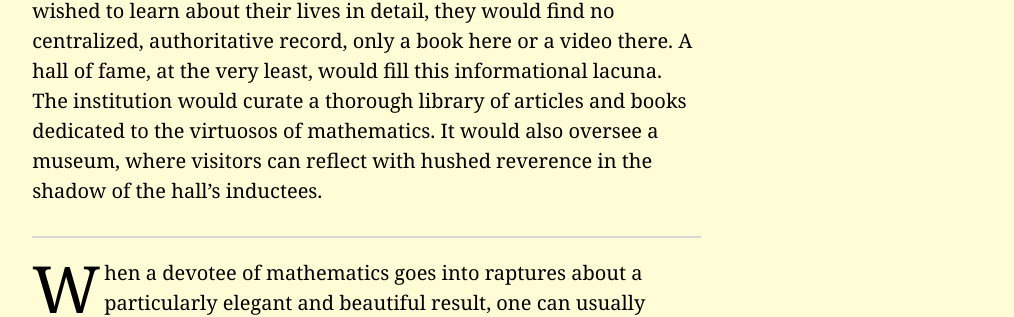
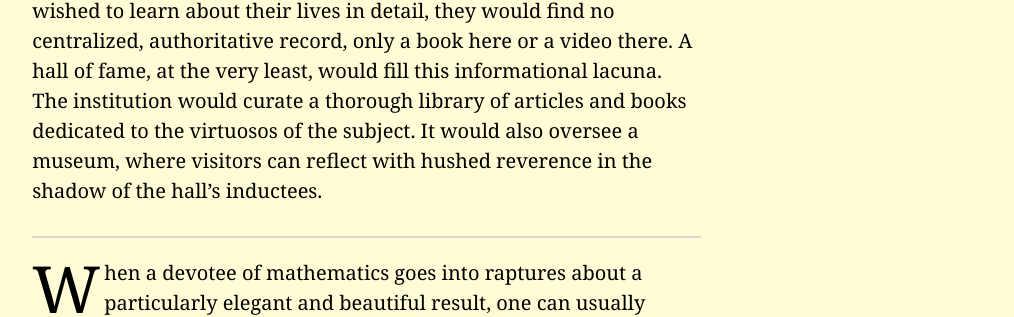
Before and after one commit to sunbri/sunbri.github.io, a Jekyll site: the page built from _posts/2023-03-27-math-hall.markdown, in a window 1280 px wide and 900 px high, scrolled down 2082 px. Shown: the part 323-640 px from the top of the window, without its empty margins (90-1104 px from the left). Built offline with Jekyll 4.4.1, drawn with Linux system fonts in a browser that asks for light colours; some of the changed text lies outside the part shown.

Commit message:
edit
edit

```diff
--- a/_posts/2023-03-27-math-hall.markdown
+++ b/_posts/2023-03-27-math-hall.markdown
@@ -18,7 +18,7 @@ Take John Forbes Nash.[^1] In his prime, he personified what can only be called
 
 Or take David Hilbert, from whom we can learn about making the ultimate sacrifice. Hilbert’s only son, Franz, was deeply unstable. After a manic episode during which Franz raved wildly about a host of malicious phantoms, Hilbert called a psychiatrist, and Franz was admitted to a nearby mental health hospital. It was here when Hilbert faced a pivotal choice: to spend his years caring for Franz, or to continue sparring with the riddles of mathematics. His decision marks an astounding conquest of biological instinct by rational resolve: “From now on,” he confided to Richard Courant, “I must consider myself as not having a son.”[^2]
 
-Nash and Hilbert are just two of the many heroes who’s stories punctuate the history of mathematics. Yet if a budding mathematician wished to learn about their lives in detail, they would find no centralized, authoritative record, only a book here or a video there. A hall of fame, at the very least, would fill this informational lacuna. The institution would curate a thorough library of articles and books dedicated to the virtuosos of mathematics. It would also oversee a museum, where visitors can reflect with hushed reverence in the shadow of the hall’s inductees.
+Nash and Hilbert are just two of the many heroes who’s stories punctuate the history of mathematics. Yet if a budding mathematician wished to learn about their lives in detail, they would find no centralized, authoritative record, only a book here or a video there. A hall of fame, at the very least, would fill this informational lacuna. The institution would curate a thorough library of articles and books dedicated to the virtuosos of the subject. It would also oversee a museum, where visitors can reflect with hushed reverence in the shadow of the hall’s inductees.
 
 ---
 
--- a/docs/feed.xml
+++ b/docs/feed.xml
@@ -60,7 +60,7 @@
 
 &lt;p&gt;Or take David Hilbert, from whom we can learn about making the ultimate sacrifice. Hilbert’s only son, Franz, was deeply unstable. After a manic episode during which Franz raved wildly about a host of malicious phantoms, Hilbert called a psychiatrist, and Franz was admitted to a nearby mental health hospital. It was here when Hilbert faced a pivotal choice: to spend his years caring for Franz, or to continue sparring with the riddles of mathematics. His decision marks an astounding conquest of biological instinct by rational resolve: “From now on,” he confided to Richard Courant, “I must consider myself as not having a son.”&lt;sup id=&quot;fnref:2&quot; role=&quot;doc-noteref&quot;&gt;&lt;a href=&quot;#fn:2&quot; class=&quot;footnote&quot; rel=&quot;footnote&quot;&gt;2&lt;/a&gt;&lt;/sup&gt;&lt;/p&gt;
 
-&lt;p&gt;Nash and Hilbert are just two of the many heroes who’s stories punctuate the history of mathematics. Yet if a budding mathematician wished to learn about their lives in detail, they would find no centralized, authoritative record, only a book here or a video there. A hall of fame, at the very least, would fill this informational lacuna. The institution would curate a thorough library of articles and books dedicated to the virtuosos of mathematics. It would also oversee a museum, where visitors can reflect with hushed reverence in the shadow of the hall’s inductees.&lt;/p&gt;
+&lt;p&gt;Nash and Hilbert are just two of the many heroes who’s stories punctuate the history of mathematics. Yet if a budding mathematician wished to learn about their lives in detail, they would find no centralized, authoritative record, only a book here or a video there. A hall of fame, at the very least, would fill this informational lacuna. The institution would curate a thorough library of articles and books dedicated to the virtuosos of the subject. It would also oversee a museum, where visitors can reflect with hushed reverence in the shadow of the hall’s inductees.&lt;/p&gt;
 
 &lt;hr /&gt;
 
--- a/docs/math-hall/index.html
+++ b/docs/math-hall/index.html
@@ -80,7 +80,7 @@
 
 <p>Or take David Hilbert, from whom we can learn about making the ultimate sacrifice. Hilbert’s only son, Franz, was deeply unstable. After a manic episode during which Franz raved wildly about a host of malicious phantoms, Hilbert called a psychiatrist, and Franz was admitted to a nearby mental health hospital. It was here when Hilbert faced a pivotal choice: to spend his years caring for Franz, or to continue sparring with the riddles of mathematics. His decision marks an astounding conquest of biological instinct by rational resolve: “From now on,” he confided to Richard Courant, “I must consider myself as not having a son.”<sup id="fnref:2" role="doc-noteref"><a href="#fn:2" class="footnote" rel="footnote">2</a></sup></p>
 
-<p>Nash and Hilbert are just two of the many heroes who’s stories punctuate the history of mathematics. Yet if a budding mathematician wished to learn about their lives in detail, they would find no centralized, authoritative record, only a book here or a video there. A hall of fame, at the very least, would fill this informational lacuna. The institution would curate a thorough library of articles and books dedicated to the virtuosos of mathematics. It would also oversee a museum, where visitors can reflect with hushed reverence in the shadow of the hall’s inductees.</p>
+<p>Nash and Hilbert are just two of the many heroes who’s stories punctuate the history of mathematics. Yet if a budding mathematician wished to learn about their lives in detail, they would find no centralized, authoritative record, only a book here or a video there. A hall of fame, at the very least, would fill this informational lacuna. The institution would curate a thorough library of articles and books dedicated to the virtuosos of the subject. It would also oversee a museum, where visitors can reflect with hushed reverence in the shadow of the hall’s inductees.</p>
 
 <hr />
 
```
Also changed, not shown: other parts of docs/feed.xml (+1 -1 lines), 1 other file.
